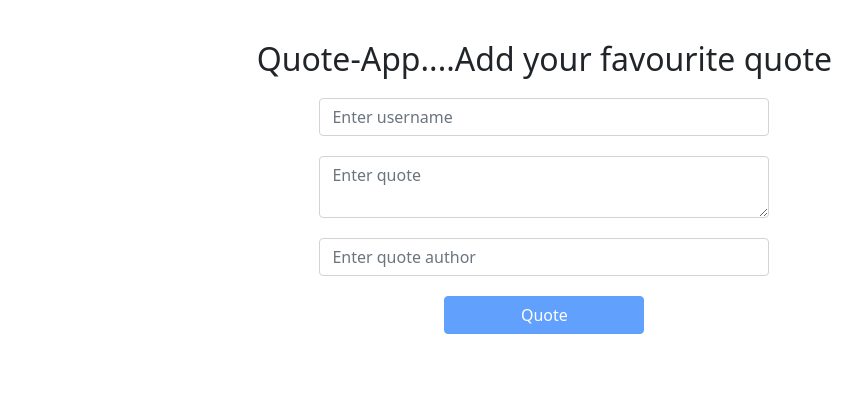
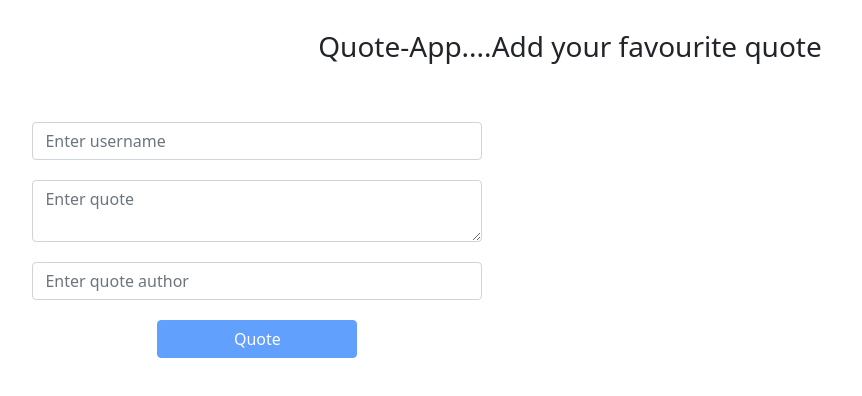
Before and after one commit to Joshua-Barawa/Angular-IP1, an Angular app: page / in a window 1280 px wide. Shown: the top 396 px of the page, without its empty margins (70-932 px from the left). Built offline with nearby package versions, Linux system fonts and the light colour scheme.

Commit message:
added upvote btn

```diff
--- a/src/app/app.component.css
+++ b/src/app/app.component.css
@@ -5,6 +5,7 @@
 
 }
 
-h2{
+h3{
     text-align: center;
+    padding-top: 30px;
 }
--- a/src/app/app.component.html
+++ b/src/app/app.component.html
@@ -1,6 +1,6 @@
+
+<h3>{{title}}</h3>
 <div class="hero">
-
-
 <app-quote-form></app-quote-form>
 
 </div>
--- a/src/app/app.component.ts
+++ b/src/app/app.component.ts
@@ -6,5 +6,5 @@ import { Component } from '@angular/core';
   styleUrls: ['./app.component.css']
 })
 export class AppComponent {
-  title = 'Quotes-app';
+  title = ' Quote-App....Add your favourite quote';
 }
--- a/src/app/quote-form/quote-form.component.css
+++ b/src/app/quote-form/quote-form.component.css
@@ -1,17 +1,19 @@
 .hero{
-    padding:20px 0%;
-width:80vw;
+    padding:10px 0%;
+   display:flex;
+   margin: auto;
+
 }
 
 .quotes{
     flex: 0.9;
-    padding: 20px 10px;
+    padding: 0px 10px;
 }
 
 form{
-    margin: auto;
     text-align: center;
-
+    position: sticky;
+    top: 0;
 }
 
 .form-group {
--- a/src/app/quote-form/quote-form.component.html
+++ b/src/app/quote-form/quote-form.component.html
@@ -3,7 +3,7 @@
 <div class="hero">
 
 <form (ngSubmit)="onSubmit()" #quoteForm='ngForm'>
-  <h2>Quote-App....Add your favourite quote</h2>
+
   <div class="form-group">
     <input type="text" class="form-control" [(ngModel)]='username' name="username" value=" " #name='ngModel' id="names" required placeholder="Enter username" />
     <div [hidden]="name.valid || name.pristine" class="alert alert-danger">
--- a/src/app/quote-form/quote-form.component.ts
+++ b/src/app/quote-form/quote-form.component.ts
@@ -21,8 +21,10 @@ onSubmit(){
   this.submmitng = true;
 }
 
+
   addQuote(){
       this.quotes.push(new Quote(this.username, this.quot, this.authors, new Date()));
+      sessionStorage.setItem('quotes', JSON.stringify(this.quotes))
       console.log(this.quotes);
   }
 
--- a/src/app/quote/quote.component.css
+++ b/src/app/quote/quote.component.css
@@ -1,4 +1,11 @@
 
+
+.card{
+    width:700px;
+    min-width: 90%;
+    word-break: break-all;
+    margin: 20px 0;
+}
 .card-body{
 display: flex;
 }
@@ -14,9 +21,22 @@ display: flex;
 }
 
 .up-btn{
+  width: 0px;
+  height: 0px;
+  border: 25px solid white;
+  border-top: 0;
+  border-bottom: 25px solid blue;
+
+}
+
+.down-btn{
     width: 0;
-  height: 0;
-  border: 100px solid white;
-  border-top: 0;
-  border-bottom: 20px solid red;
+    height: 0;
+    border: 25px solid white;
+    border-top:25px solid red;
+    border-bottom: 0;
 }
+
+.counts{
+    font-size: 20px;
+}
--- a/src/app/quote/quote.component.html
+++ b/src/app/quote/quote.component.html
@@ -5,9 +5,9 @@
     </div>
     <div class="card-body">
         <div class="btns">
-            <button class="up-btn">Upvote</button>
-            <span>0</span>
-            <button class="down-btn">Downvote</button>
+            <button class="up-btn"></button>
+            <span class="counts">0</span>
+            <button class="down-btn"></button>
         </div>
       <blockquote class="blockquote mb-0">
         <p>{{quote.quote}}</p>
--- a/src/app/quote/quote.component.ts
+++ b/src/app/quote/quote.component.ts
@@ -10,9 +10,12 @@ export class QuoteComponent implements OnInit {
 
   @Input() quotes!:Quote[];
 
+
+
   constructor() { }
 
   ngOnInit(): void {
+
   }
 
 }
```
